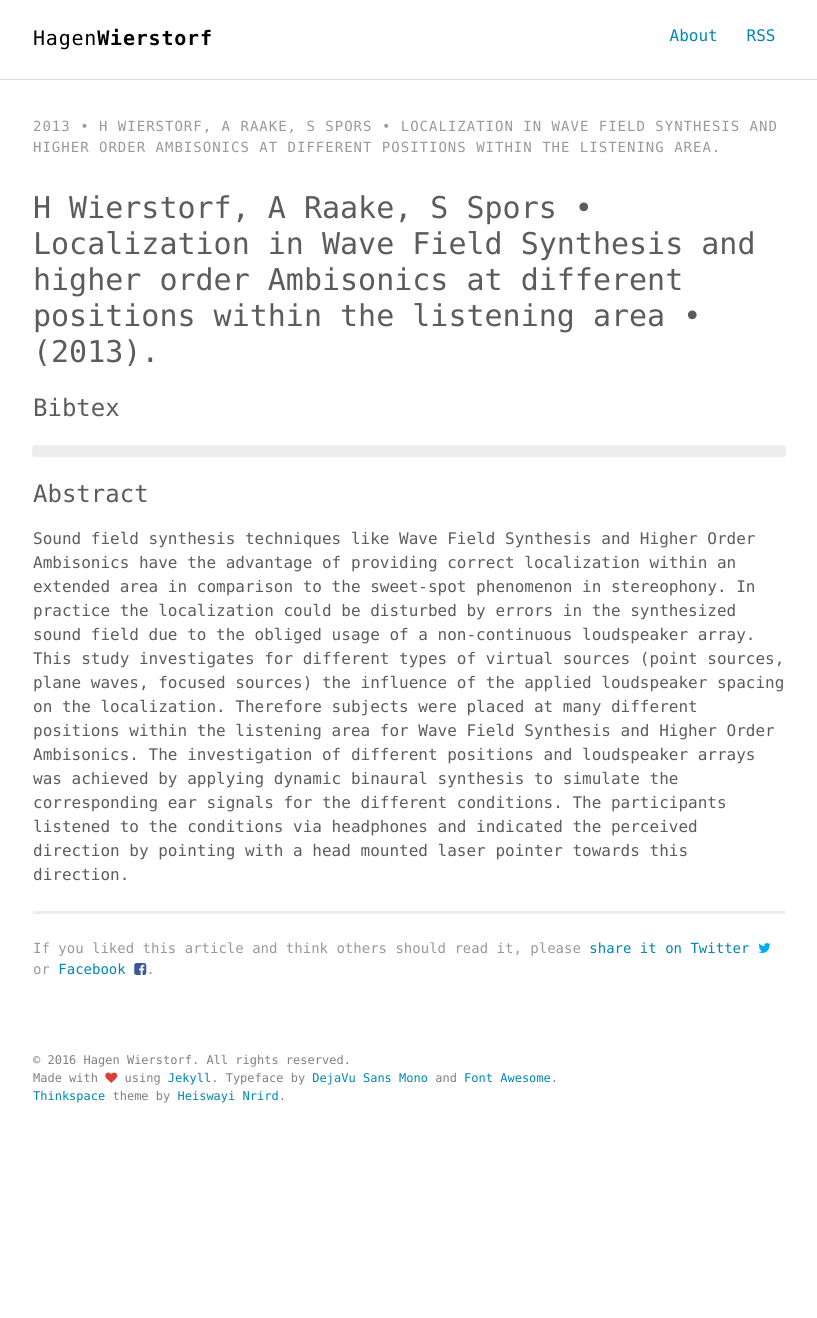
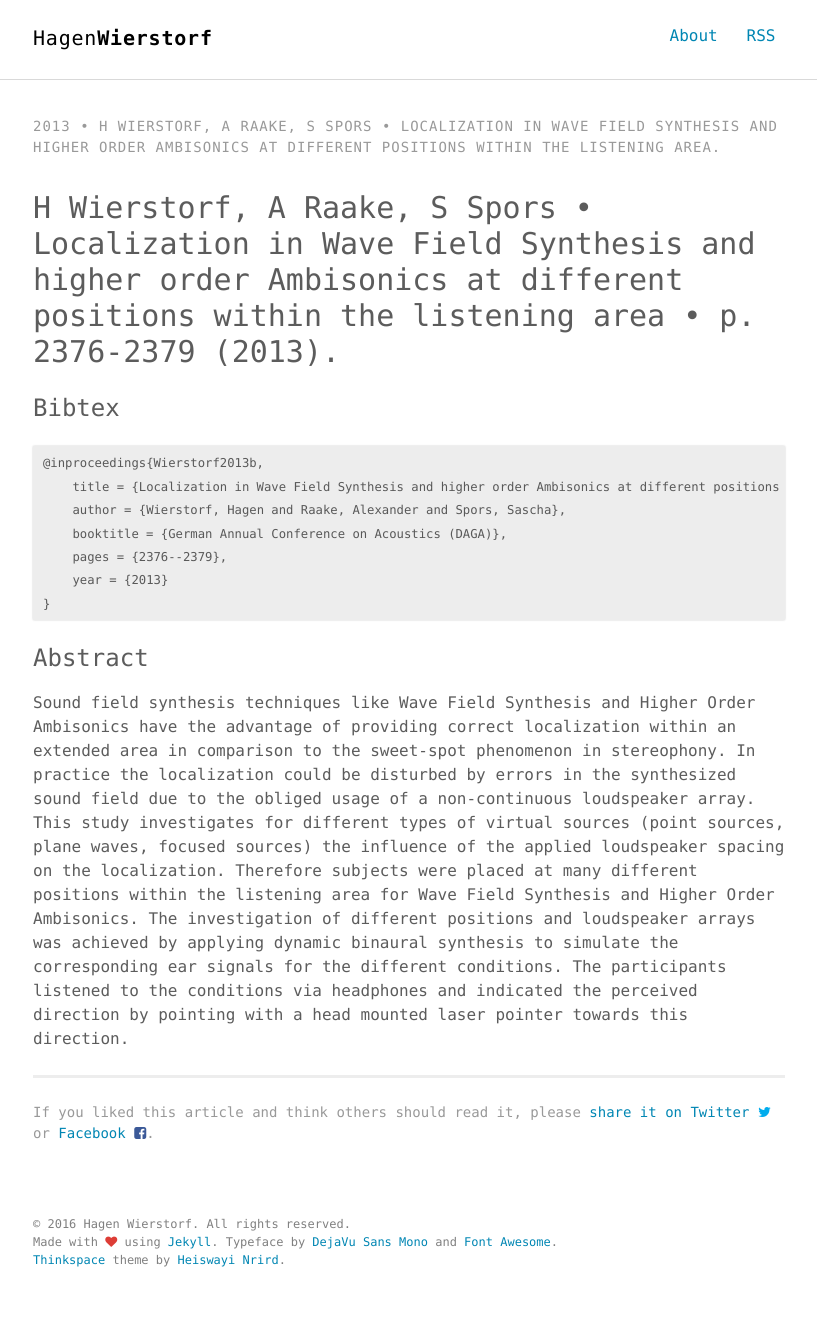
Before and after one commit to hagenw/hagenw.github.io, a Jekyll site: the page built from _posts/2013-03-15-localization-in-wave-field-synthesis-and-higher-order-ambisonics-at-different-positions-within-the-listening-area.md, in a window 1280 px wide. Shown: the whole page, without its empty margins (231-1048 px from the left). Built offline with Jekyll 4.4.1, drawn with Linux system fonts in a browser that asks for light colours; before the commit the page ends 1154 px from its top, so only the background shows below that.

Commit message:
Fix DAGA bibtex entries

````diff
--- a/_posts/2013-03-15-localization-in-wave-field-synthesis-and-higher-order-ambisonics-at-different-positions-within-the-listening-area.md
+++ b/_posts/2013-03-15-localization-in-wave-field-synthesis-and-higher-order-ambisonics-at-different-positions-within-the-listening-area.md
@@ -7,7 +7,7 @@ author: "H Wierstorf, A Raake, S Spors"
 title: "Localization in Wave Field Synthesis and higher order Ambisonics at
 different positions within the listening area"
 inproceedings: "German Annual Conference on Acoustics (DAGA)"
-pages:
+pages: "2376-2379"
 year: "2013"
 url:
 paper: "wierstorf_et_al-2013-localization_in_wave_field_synthesis_and_higher_order_ambisonics_at_different_positions.pdf"
@@ -18,6 +18,13 @@ published: true
 ### Bibtex
 
 ```latex
+@inproceedings{Wierstorf2013b,
+    title = {Localization in Wave Field Synthesis and higher order Ambisonics at different positions within the listening area},
+    author = {Wierstorf, Hagen and Raake, Alexander and Spors, Sascha},
+    booktitle = {German Annual Conference on Acoustics (DAGA)},
+    pages = {2376--2379},
+    year = {2013}
+}
 ```
 
 ### Abstract
````
Also changed, not shown: _posts/2013-03-15-a-virtual-endfire-loudspeaker-array.md (+8 -1 lines).
